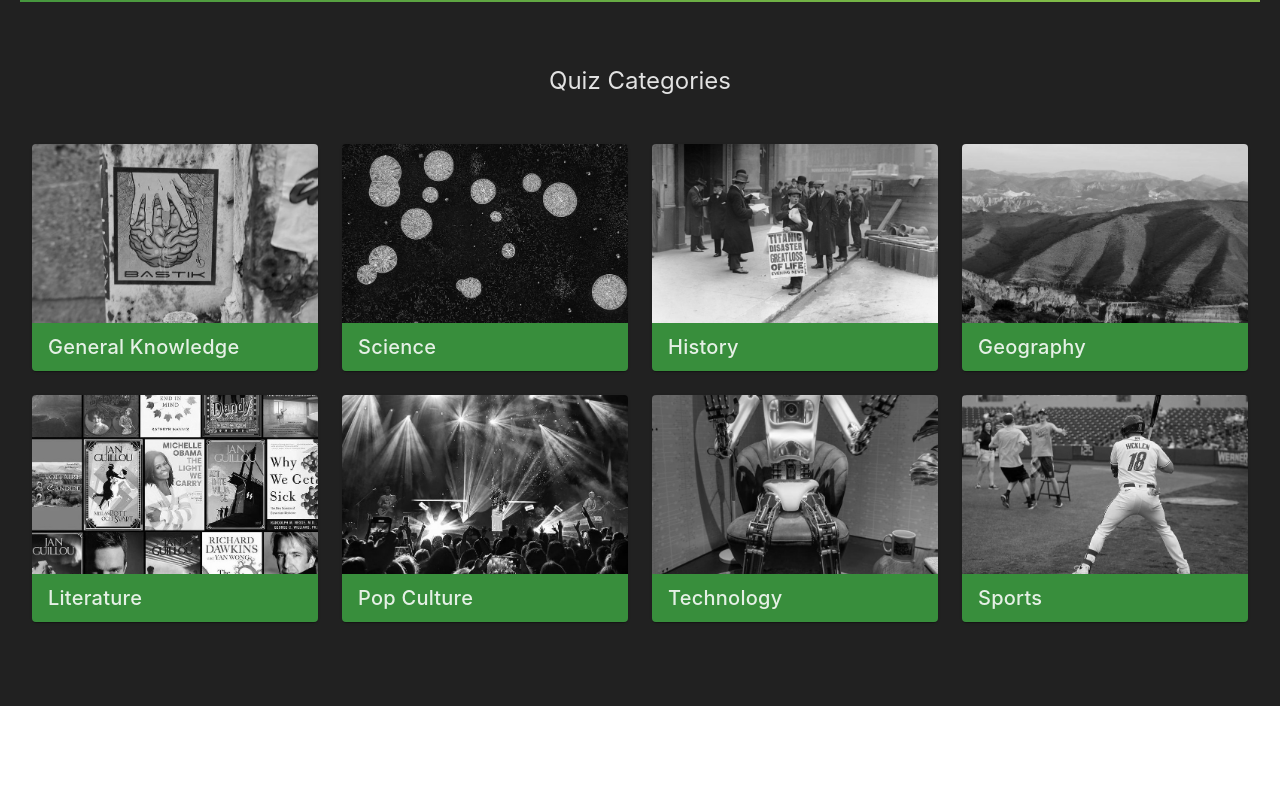
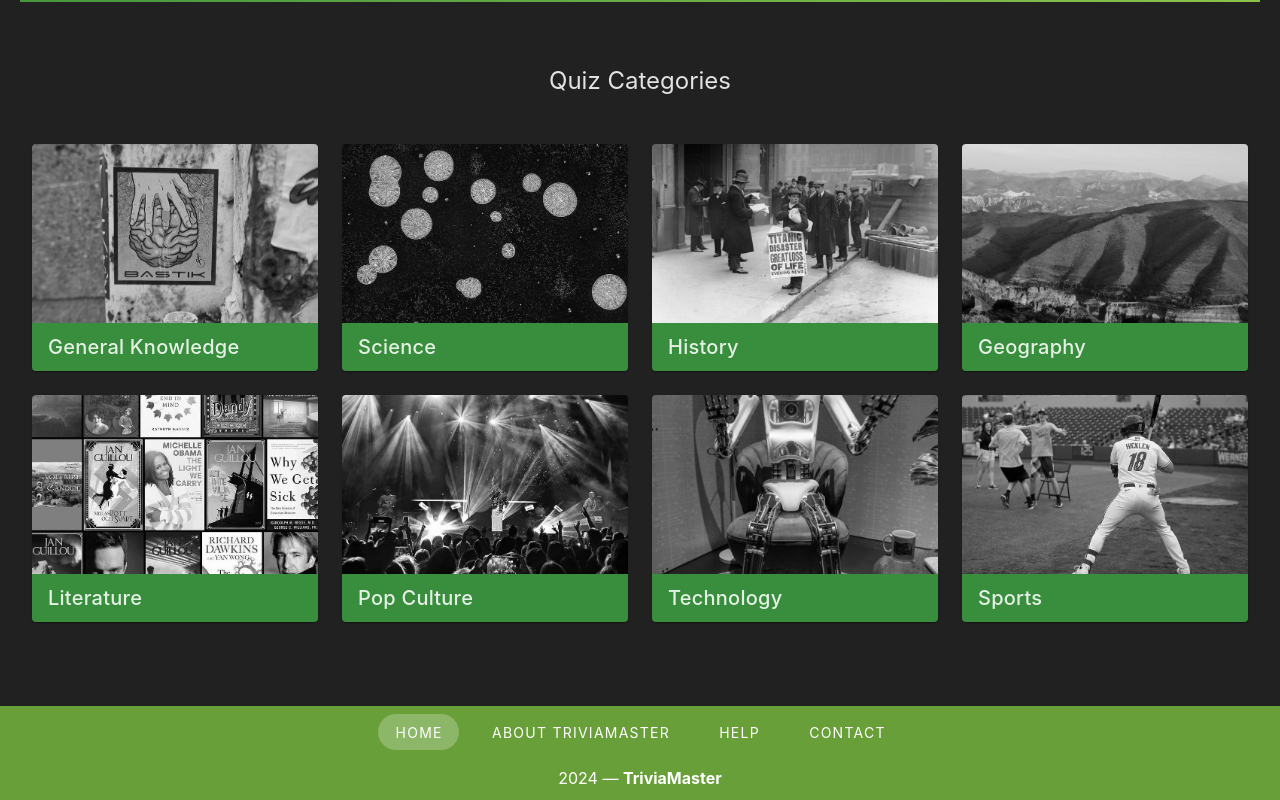
Before and after one commit to leoboehm/web-project, a Vue app: page / in a window 1280 px wide. Shown: the part 331-1131 px from the top of the page. Before the commit the page ends 1037 px from the top, so only its background shows below. Built offline with nearby package versions, Linux system fonts and the light colour scheme.

Commit message:
implemented footer

```diff
--- a/src/App.vue
+++ b/src/App.vue
@@ -7,23 +7,27 @@
         <RouterView />
       </v-container>
     </v-main>
+
+    <AppFooter />
   </v-app>
 </template>
 
 <script>
 import AppHeader from './components/AppHeader.vue'
+import AppFooter from './components/AppFooter.vue'
 
 import { useQuestionStore } from '@/store/QuestionStore'
 
 export default {
-  name: "App",
+  name: 'App',
   components: {
     AppHeader,
+    AppFooter,
   },
 
   data() {
     return {
-      questionStore: undefined
+      questionStore: undefined,
     }
   },
 
--- a/src/components/AppFooter.vue
+++ b/src/components/AppFooter.vue
@@ -1,18 +1,19 @@
 <template>
-  <v-footer class="bg-grey-lighten-1">
+  <v-footer class="bg-secondary-darken-1">
     <v-row justify="center" no-gutters>
       <v-btn
         v-for="link in links"
-        :key="link"
+        :key="link.name"
         class="mx-2"
         color="white"
         rounded="xl"
         variant="text"
+        :to="link.url"
       >
-        {{ link }}
+        {{ link.name }}
       </v-btn>
       <v-col class="text-center mt-4" cols="12">
-        {{ new Date().getFullYear() }} — <strong>Vuetify</strong>
+        {{ new Date().getFullYear() }} — <strong>TriviaMaster</strong>
       </v-col>
     </v-row>
   </v-footer>
@@ -21,7 +22,12 @@
 <script>
 export default {
   data: () => ({
-    links: ['Home', 'About Us', 'Team', 'Services', 'Blog', 'Contact Us'],
+    links: [
+      { name: 'Home', url: '/' },
+      { name: 'About TriviaMaster', url: '/about' },
+      { name: 'help', url: '/help' },
+      { name: 'contact', url: '/help#contact' },
+    ],
   }),
 }
 </script>
--- a/src/views/HomeView.vue
+++ b/src/views/HomeView.vue
@@ -20,15 +20,6 @@
       </v-col>
       <CategorySelection />
     </v-row>
-
-    <!-- Features -->
-    <!-- <v-row class="features my-10">
-      <v-col cols="12" md="4" v-for="feature in features" :key="feature.title">
-        <v-icon color="primary">{{ feature.icon }}</v-icon>
-        <h3>{{ feature.title }}</h3>
-        <p>{{ feature.description }}</p>
-      </v-col>
-    </v-row> -->
   </v-container>
 </template>
 
@@ -39,25 +30,7 @@ export default {
   name: 'HomeView',
   components: { CategorySelection },
   data() {
-    return {
-      // features: [
-      //   {
-      //     icon: 'mdi-trophy',
-      //     title: 'Earn Points',
-      //     description: 'Collect points and climb the leaderboard!',
-      //   },
-      //   {
-      //     icon: 'mdi-lightbulb',
-      //     title: 'Learn & Improve',
-      //     description: 'Explanations after each question help you grow.',
-      //   },
-      //   {
-      //     icon: 'mdi-account-multiple',
-      //     title: 'Challenge Friends',
-      //     description: 'Invite friends and compete in live quizzes.',
-      //   },
-      // ],
-    }
+    return {}
   },
 }
 </script>
```
